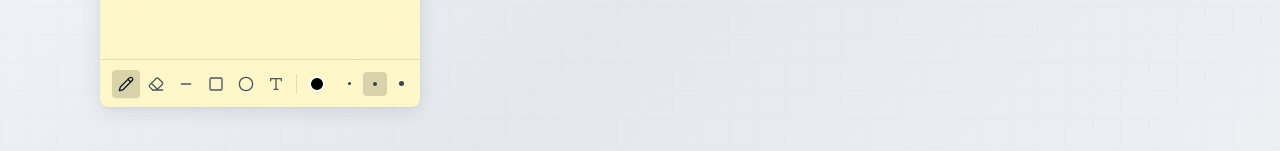
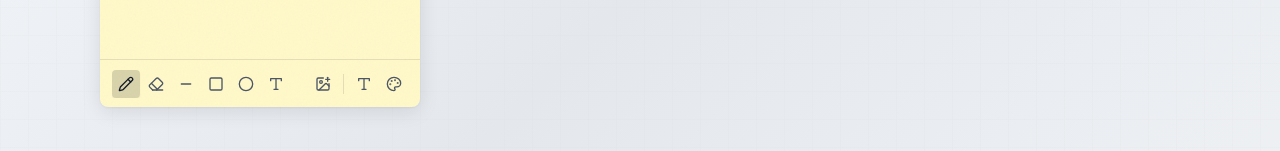
Before and after one commit to vivian520121/cly-35, a Vue app: page / in a window 1280 px wide. Both pictures are taken after a click on the button "新建便签". Shown: the part 413-564 px from the top of the page. Built offline with nearby package versions, Linux system fonts and the light colour scheme.

Commit message:
.3229737987620508:d003f04571b513de0383dc1d281d02e6_6a34e87a1e1708d8b0cd5167.6a34f28e1e1708d8b0cd5384.6a34f28d86ddbe0705e254a0:Trae CN.T(2026/6/19 15:41:02)

```diff
--- a/src/components/NoteToolbar.vue
+++ b/src/components/NoteToolbar.vue
@@ -80,8 +80,8 @@
 </script>
 
 <template>
-  <div class="h-12 px-3 flex items-center justify-between border-t border-black/10 bg-black/3">
-    <div class="flex items-center gap-0.5">
+  <div class="h-12 px-3 flex items-center justify-between border-t border-black/10 bg-black/3 gap-2">
+    <div class="flex items-center gap-0.5 min-w-0 overflow-x-auto">
       <button
         v-for="tool in tools"
         :key="tool.type"
@@ -148,6 +148,16 @@
       <div class="w-px h-5 bg-black/10 mx-1"></div>
 
       <button
+        @click="emit('clear')"
+        class="p-1.5 rounded text-gray-500 hover:text-red-500 hover:bg-red-50 transition-colors"
+        title="清除画布"
+      >
+        <RotateCcw class="w-4 h-4" />
+      </button>
+    </div>
+
+    <div class="flex items-center gap-0.5 flex-shrink-0">
+      <button
         @click="handleUploadClick"
         class="p-1.5 rounded text-gray-600 hover:bg-black/8 hover:text-gray-900 transition-colors"
         title="上传图片"
@@ -166,16 +176,6 @@
       <div class="w-px h-5 bg-black/10 mx-1"></div>
 
       <button
-        @click="emit('clear')"
-        class="p-1.5 rounded text-gray-500 hover:text-red-500 hover:bg-red-50 transition-colors"
-        title="清除画布"
-      >
-        <RotateCcw class="w-4 h-4" />
-      </button>
-    </div>
-
-    <div class="flex items-center gap-0.5">
-      <button
         @click="emit('toggleText')"
         class="p-1.5 rounded text-gray-600 hover:bg-black/8 hover:text-gray-900 transition-colors"
         title="文本编辑"
@@ -192,3 +192,27 @@
     </div>
   </div>
 </template>
+
+<style scoped>
+.overflow-x-auto::-webkit-scrollbar {
+  height: 2px;
+}
+
+.overflow-x-auto::-webkit-scrollbar-track {
+  background: transparent;
+}
+
+.overflow-x-auto::-webkit-scrollbar-thumb {
+  background: rgba(0, 0, 0, 0.15);
+  border-radius: 1px;
+}
+
+.overflow-x-auto::-webkit-scrollbar-thumb:hover {
+  background: rgba(0, 0, 0, 0.3);
+}
+
+.overflow-x-auto {
+  scrollbar-width: thin;
+  scrollbar-color: rgba(0, 0, 0, 0.15) transparent;
+}
+</style>
```
